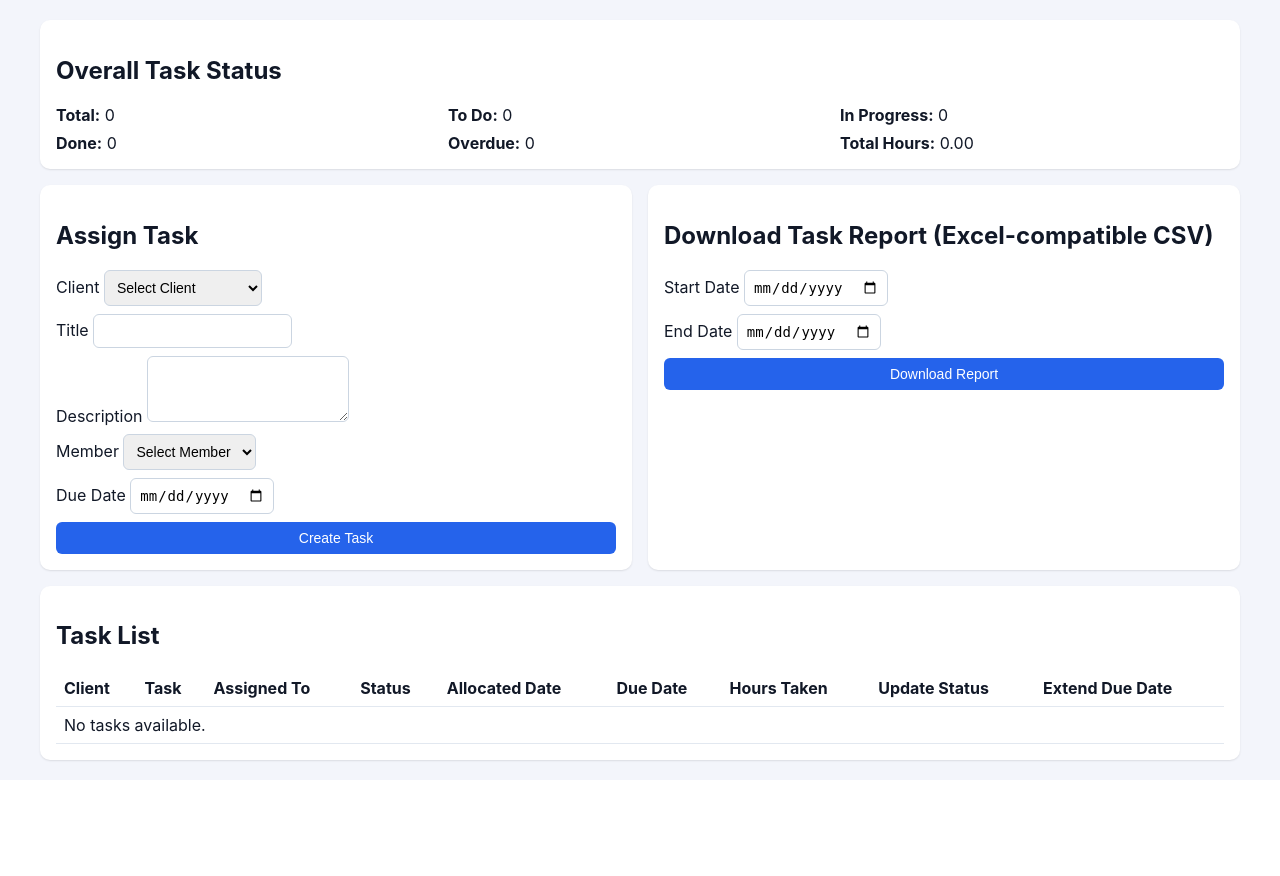
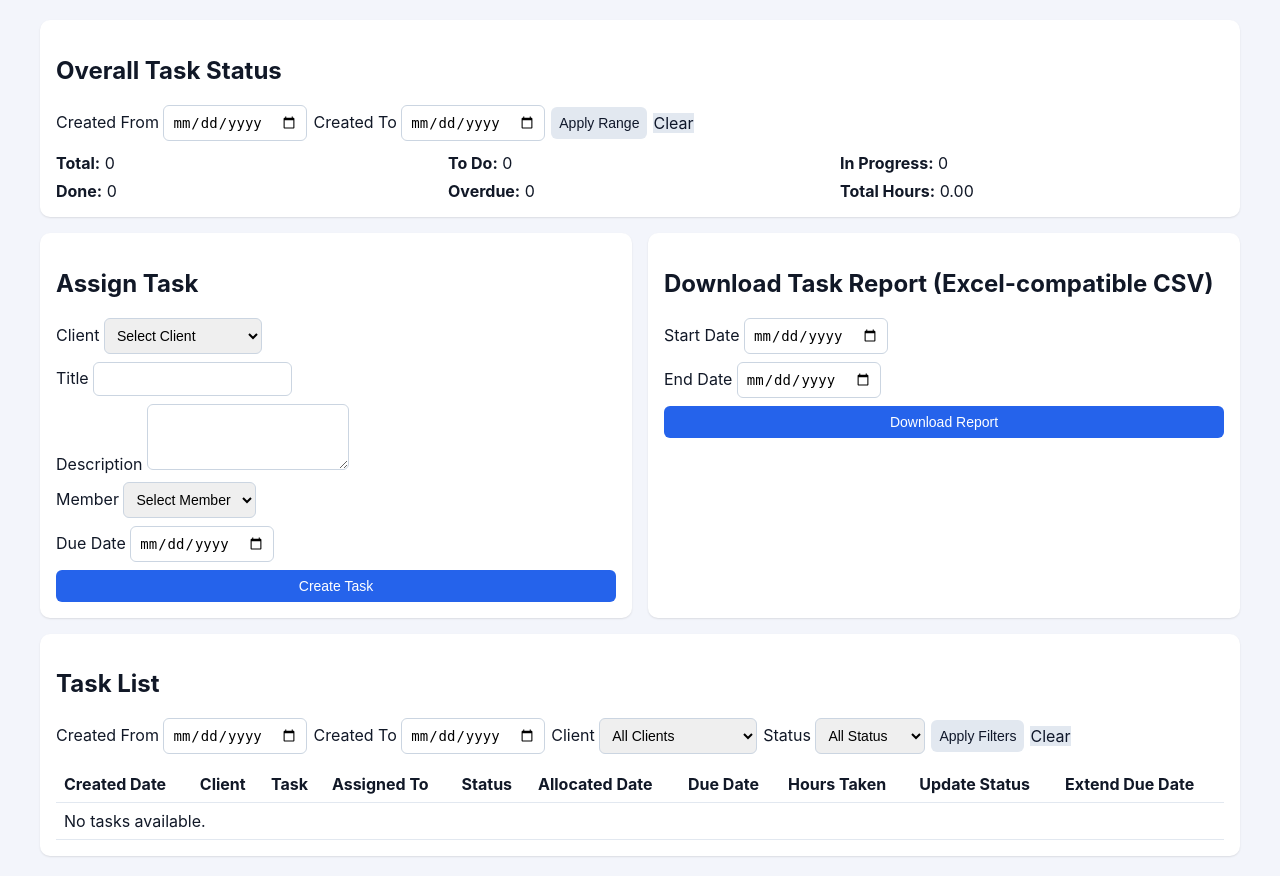
Before and after one commit to abilashcjsap-kkz/Task-Management-Application, a Flask app: page /dashboard in a window 1280 px wide. Shown: the part 107-983 px from the top of the page. Before the commit the page ends 870 px from the top, so only its background shows below. Run offline with Flask 3, Linux system fonts and the light colour scheme; the visitor is signed in with stand-in values (Sample User, id 1); data comes from the database, SQL or seed files in the repository; data that the repository does not hold is empty.

Commit message:
Add dashboard task filters and login password popup

```diff
--- a/app.py
+++ b/app.py
@@ -230,21 +230,60 @@
     db = get_db()
 
     if current_user["role"] in ["admin", "manager"]:
-        summary = db.execute(
-            """
+        created_from = request.args.get("created_from", "").strip()
+        created_to = request.args.get("created_to", "").strip()
+        status_filter = request.args.get("status", "").strip()
+        client_id_filter = request.args.get("client_id", "").strip()
+
+        filters = []
+        params = []
+
+        if created_from:
+            try:
+                datetime.strptime(created_from, "%Y-%m-%d")
+                filters.append("date(t.created_at) >= date(?)")
+                params.append(created_from)
+            except ValueError:
+                flash("Invalid created from date.", "danger")
+
+        if created_to:
+            try:
+                datetime.strptime(created_to, "%Y-%m-%d")
+                filters.append("date(t.created_at) <= date(?)")
+                params.append(created_to)
+            except ValueError:
+                flash("Invalid created to date.", "danger")
+
+        if status_filter in ["todo", "in_progress", "done"]:
+            filters.append("t.status = ?")
+            params.append(status_filter)
+
+        if client_id_filter:
+            try:
+                int(client_id_filter)
+                filters.append("t.client_id = ?")
+                params.append(client_id_filter)
+            except ValueError:
+                flash("Invalid client filter.", "danger")
+
+        where_clause = ""
+        if filters:
+            where_clause = " WHERE " + " AND ".join(filters)
+
+        summary_query = f"""
             SELECT
                 COUNT(*) AS total_tasks,
-                SUM(CASE WHEN status = 'todo' THEN 1 ELSE 0 END) AS todo_count,
-                SUM(CASE WHEN status = 'in_progress' THEN 1 ELSE 0 END) AS in_progress_count,
-                SUM(CASE WHEN status = 'done' THEN 1 ELSE 0 END) AS done_count,
-                SUM(CASE WHEN date(due_date) < date('now') AND status != 'done' THEN 1 ELSE 0 END) AS overdue_count,
-                COALESCE(SUM(hours_spent), 0) AS total_hours_spent
-            FROM tasks
-            """
-        ).fetchone()
+                SUM(CASE WHEN t.status = 'todo' THEN 1 ELSE 0 END) AS todo_count,
+                SUM(CASE WHEN t.status = 'in_progress' THEN 1 ELSE 0 END) AS in_progress_count,
+                SUM(CASE WHEN t.status = 'done' THEN 1 ELSE 0 END) AS done_count,
+                SUM(CASE WHEN date(t.due_date) < date('now') AND t.status != 'done' THEN 1 ELSE 0 END) AS overdue_count,
+                COALESCE(SUM(t.hours_spent), 0) AS total_hours_spent
+            FROM tasks t
+            {where_clause}
+        """
+        summary = db.execute(summary_query, params).fetchone()
 
-        tasks = db.execute(
-            """
+        tasks_query = f"""
             SELECT t.*, c.name AS client_name,
                    u.username AS assignee_name,
                    a.username AS assigner_name
@@ -252,12 +291,20 @@
             JOIN clients c ON c.id = t.client_id
             JOIN users u ON u.id = t.assigned_to
             JOIN users a ON a.id = t.assigned_by
+            {where_clause}
             ORDER BY t.created_at DESC
-            """
-        ).fetchall()
+        """
+        tasks = db.execute(tasks_query, params).fetchall()
 
         members = db.execute("SELECT id, username FROM users WHERE role = 'member' ORDER BY username").fetchall()
         clients = db.execute("SELECT id, name FROM clients ORDER BY name").fetchall()
+
+        filter_values = {
+            "created_from": created_from,
+            "created_to": created_to,
+            "status": status_filter,
+            "client_id": client_id_filter,
+        }
 
         return render_template(
             "dashboard_admin_manager.html",
@@ -265,6 +312,7 @@
             tasks=tasks,
             members=members,
             clients=clients,
+            filter_values=filter_values,
         )
 
     tasks = db.execute(
--- a/static/styles.css
+++ b/static/styles.css
@@ -154,3 +154,33 @@
 .hint {
   color: #64748b;
 }
+
+
+.filter-bar {
+  margin-bottom: 12px;
+}
+
+.modal {
+  position: fixed;
+  inset: 0;
+  background: rgba(15, 23, 42, 0.45);
+  display: flex;
+  align-items: center;
+  justify-content: center;
+  z-index: 1000;
+}
+
+.modal.hidden {
+  display: none;
+}
+
+.modal-content {
+  width: min(520px, 92vw);
+}
+
+.modal-header {
+  display: flex;
+  justify-content: space-between;
+  align-items: center;
+  margin-bottom: 10px;
+}
--- a/templates/dashboard_admin_manager.html
+++ b/templates/dashboard_admin_manager.html
@@ -2,6 +2,12 @@
 {% block content %}
 <section class="card">
   <h2>Overall Task Status</h2>
+  <form action="{{ url_for('dashboard') }}" method="get" class="inline-form wrap filter-bar">
+    <label>Created From <input type="date" name="created_from" value="{{ filter_values['created_from'] }}" /></label>
+    <label>Created To <input type="date" name="created_to" value="{{ filter_values['created_to'] }}" /></label>
+    <button class="btn" type="submit">Apply Range</button>
+    <a class="btn" href="{{ url_for('dashboard') }}">Clear</a>
+  </form>
   <div class="stats-grid">
     <div><strong>Total:</strong> {{ summary['total_tasks'] or 0 }}</div>
     <div><strong>To Do:</strong> {{ summary['todo_count'] or 0 }}</div>
@@ -53,9 +59,35 @@
 
 <section class="card">
   <h2>Task List</h2>
+  <form action="{{ url_for('dashboard') }}" method="get" class="inline-form wrap filter-bar">
+    <label>Created From <input type="date" name="created_from" value="{{ filter_values['created_from'] }}" /></label>
+    <label>Created To <input type="date" name="created_to" value="{{ filter_values['created_to'] }}" /></label>
+    <label>
+      Client
+      <select name="client_id">
+        <option value="">All Clients</option>
+        {% for client in clients %}
+        <option value="{{ client['id'] }}" {% if filter_values['client_id'] == (client['id'] | string) %}selected{% endif %}>{{ client['name'] }}</option>
+        {% endfor %}
+      </select>
+    </label>
+    <label>
+      Status
+      <select name="status">
+        <option value="">All Status</option>
+        <option value="todo" {% if filter_values['status'] == 'todo' %}selected{% endif %}>To Do</option>
+        <option value="in_progress" {% if filter_values['status'] == 'in_progress' %}selected{% endif %}>In Progress</option>
+        <option value="done" {% if filter_values['status'] == 'done' %}selected{% endif %}>Done</option>
+      </select>
+    </label>
+    <button class="btn" type="submit">Apply Filters</button>
+    <a class="btn" href="{{ url_for('dashboard') }}">Clear</a>
+  </form>
+
   <table>
     <thead>
       <tr>
+        <th>Created Date</th>
         <th>Client</th>
         <th>Task</th>
         <th>Assigned To</th>
@@ -70,6 +102,7 @@
     <tbody>
       {% for task in tasks %}
       <tr>
+        <td>{{ task['created_at'][:10] }}</td>
         <td>{{ task['client_name'] }}</td>
         <td>{{ task['title'] }}</td>
         <td>{{ task['assignee_name'] }}</td>
@@ -95,7 +128,7 @@
         </td>
       </tr>
       {% else %}
-      <tr><td colspan="9">No tasks available.</td></tr>
+      <tr><td colspan="10">No tasks available.</td></tr>
       {% endfor %}
     </tbody>
   </table>
```
Also changed, not shown: templates/login.html (+30 -5 lines), tests/test_app.py (+46 -0 lines), README.md.
